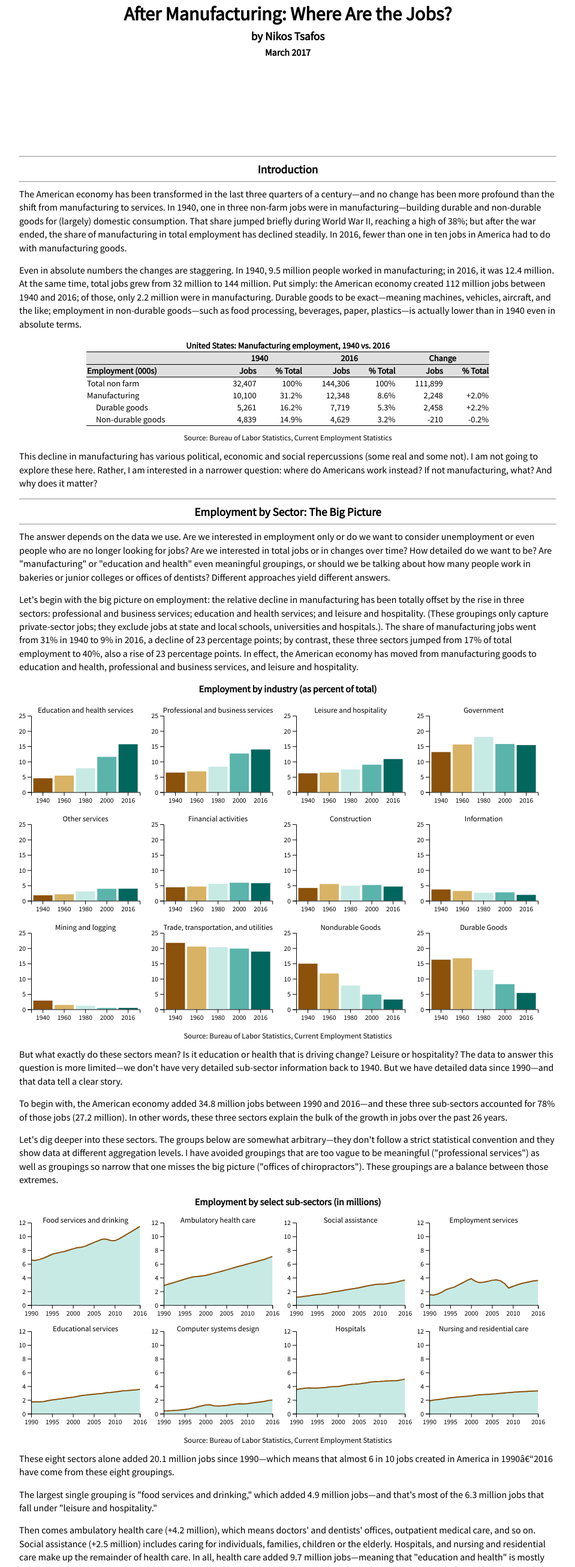
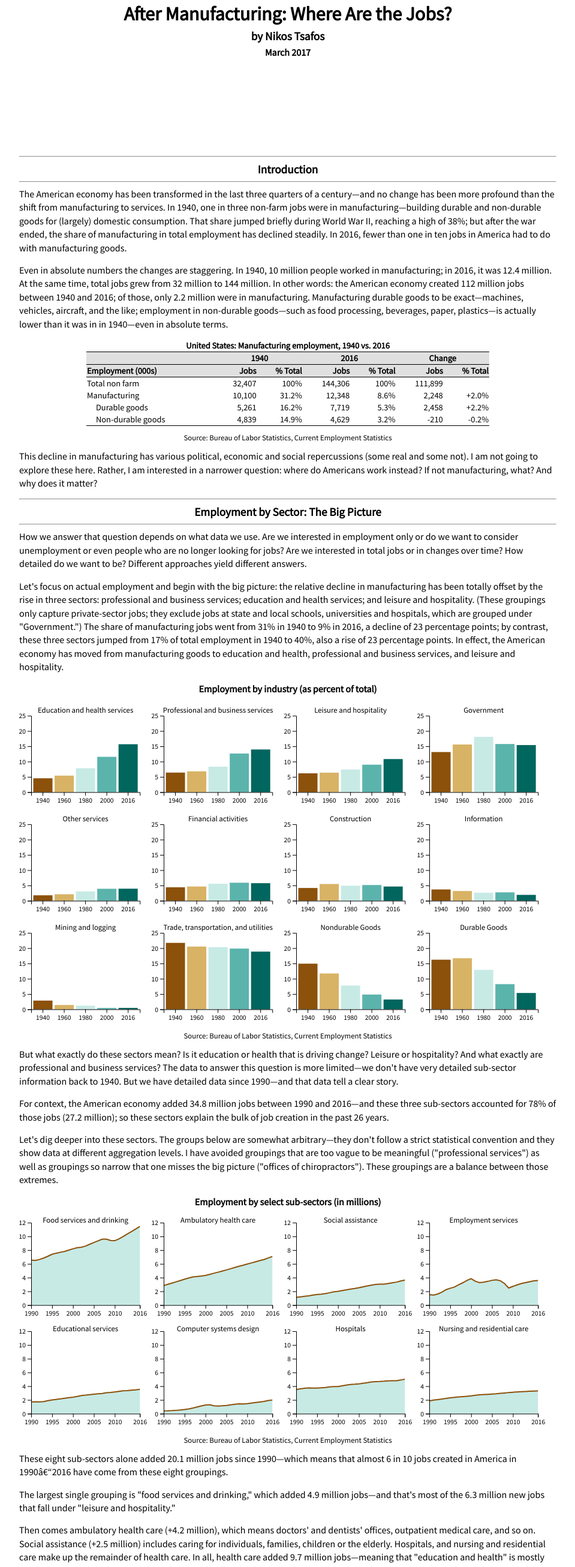
Before and after one commit to nikostsafos/afterManufacturing, a plain HTML site: page index.html in a window 1280 px wide. Shown: the part 188-2800 px from the top of the page at 60% size, without its empty margins (160-1119 px from the left). Drawn offline with nearby package versions, Linux system fonts and the light colour scheme.

Commit message:
Updated index

```diff
--- a/index.html
+++ b/index.html
@@ -26,7 +26,7 @@
 
     <p>The American economy has been transformed in the last three quarters of a century&mdash;and no change has been more profound than the shift from manufacturing to services. In 1940, one in three non-farm jobs were in manufacturing&mdash;building durable and non-durable goods for (largely) domestic consumption. That share jumped briefly during World War II, reaching a high of 38%; but after the war ended, the share of manufacturing in total employment has declined steadily. In 2016, fewer than one in ten jobs in America had to do with manufacturing goods.</p>
 
-    <p>Even in absolute numbers the changes are staggering. In 1940, 9.5 million people worked in manufacturing; in 2016, it was 12.4 million. At the same time, total jobs grew from 32 million to 144 million. Put simply: the American economy created 112 million jobs between 1940 and 2016; of those, only 2.2 million were in manufacturing. Durable goods to be exact&mdash;meaning machines, vehicles, aircraft, and the like; employment in non-durable goods&mdash;such as food processing, beverages, paper, plastics&mdash;is actually lower than in 1940 even in absolute terms.</p>
+    <p>Even in absolute numbers the changes are staggering. In 1940, 10 million people worked in manufacturing; in 2016, it was 12.4 million. At the same time, total jobs grew from 32 million to 144 million. In other words: the American economy created 112 million jobs between 1940 and 2016; of those, only 2.2 million were in manufacturing. Manufacturing durable goods to be exact&mdash;machines, vehicles, aircraft, and the like; employment in non-durable goods&mdash;such as food processing, beverages, paper, plastics&mdash;is actually lower than it was in in 1940&mdash;even in absolute terms.</p>
 
     <table>
       <tr>
@@ -96,18 +96,18 @@
 
     <hr><h2>Employment by Sector: The Big Picture</h2><hr>
 
-    <p>The answer depends on the data we use. Are we interested in employment only or do we want to consider unemployment or even people who are no longer looking for jobs? Are we interested in total jobs or in changes over time? How detailed do we want to be? Are "manufacturing" or "education and health" even meaningful groupings, or should we be talking about how many people work in bakeries or junior colleges or offices of dentists? Different approaches yield different answers.</p>
+    <p>How we answer that question depends on what data we use. Are we interested in employment only or do we want to consider unemployment or even people who are no longer looking for jobs? Are we interested in total jobs or in changes over time? How detailed do we want to be? Different approaches yield different answers.</p>
 
-    <p>Let's begin with the big picture on employment: the relative decline in manufacturing has been totally offset by the rise in three sectors: professional and business services; education and health services; and leisure and hospitality. (These groupings only capture private-sector jobs; they exclude jobs at state and local schools, universities and hospitals.). The share of manufacturing jobs went from 31% in 1940 to 9% in 2016, a decline of 23 percentage points; by contrast, these three sectors jumped from 17% of total employment to 40%, also a rise of 23 percentage points. In effect, the American economy has moved from manufacturing goods to education and health, professional and business services, and leisure and hospitality.</p>
+    <p>Let's focus on actual employment and begin with the big picture: the relative decline in manufacturing has been totally offset by the rise in three sectors: professional and business services; education and health services; and leisure and hospitality. (These groupings only capture private-sector jobs; they exclude jobs at state and local schools, universities and hospitals, which are grouped under "Government.") The share of manufacturing jobs went from 31% in 1940 to 9% in 2016, a decline of 23 percentage points; by contrast, these three sectors jumped from 17% of total employment in 1940 to 40%, also a rise of 23 percentage points. In effect, the American economy has moved from manufacturing goods to education and health, professional and business services, and leisure and hospitality.</p>
 
           <div><h3>Employment by industry (as percent of total)</h3>
                <div class = 'graph' id = 'employmentbySector'></div>
                <p class = 'graphFootnote'>Source: Bureau of Labor Statistics, Current Employment Statistics</p>
           </div>
 
-    <p>But what exactly do these sectors mean? Is it education or health that is driving change? Leisure or hospitality? The data to answer this question is more limited&mdash;we don't have very detailed sub-sector information back to 1940. But we have detailed data since 1990&mdash;and that data tell a clear story.</p>
+    <p>But what exactly do these sectors mean? Is it education or health that is driving change? Leisure or hospitality? And what exactly are professional and business services? The data to answer this question is more limited&mdash;we don't have very detailed sub-sector information back to 1940. But we have detailed data since 1990&mdash;and that data tell a clear story.</p>
 
-    <p>To begin with, the American economy added 34.8 million jobs between 1990 and 2016&mdash;and these three sub-sectors accounted for 78% of those jobs (27.2 million). In other words, these three sectors explain the bulk of the growth in jobs over the past 26 years.</p>
+    <p>For context, the American economy added 34.8 million jobs between 1990 and 2016&mdash;and these three sub-sectors accounted for 78% of those jobs (27.2 million); so these sectors explain the bulk of job creation in the past 26 years.</p>
 
     <p>Let's dig deeper into these sectors. The groups below are somewhat arbitrary&mdash;they don't follow a strict statistical convention and they show data at different aggregation levels. I have avoided groupings that are too vague to be meaningful ("professional services") as well as groupings so narrow that one misses the big picture ("offices of chiropractors"). These groupings are a balance between those extremes.</p>
 
@@ -116,15 +116,17 @@
     <p class = 'graphFootnote'>Source: Bureau of Labor Statistics, Current Employment Statistics</p>
     </div>
 
-    <p>These eight sectors alone added 20.1 million jobs since 1990&mdash;which means that almost 6 in 10 jobs created in America in 1990–2016 have come from these eight groupings.</p>
+    <p>These eight sub-sectors alone added 20.1 million jobs since 1990&mdash;which means that almost 6 in 10 jobs created in America in 1990–2016 have come from these eight groupings.</p>
 
-    <p>The largest single grouping is "food services and drinking," which added 4.9 million jobs&mdash;and that's most of the 6.3 million jobs that fall under "leisure and hospitality."</p>
+    <p>The largest single grouping is "food services and drinking," which added 4.9 million jobs&mdash;and that's most of the 6.3 million new jobs that fall under "leisure and hospitality."</p>
 
-    <p>Then comes ambulatory health care (+4.2 million), which means doctors' and dentists' offices, outpatient medical care, and so on. Social assistance (+2.5 million) includes caring for individuals, families, children or the elderly. Hospitals, and nursing and residential care make up the remainder of health care. In all, health care added 9.7 million jobs&mdash;meaning that "education and health" is mostly health (+9.7 million) and less so education (+1.8 million). It also means that of the 34.8 million jobs that the American economy has added since 1990, 28% have been in health care (9.7 million).</p>
+    <p>Then comes ambulatory health care (+4.2 million), which means doctors' and dentists' offices, outpatient medical care, and so on. Social assistance (+2.5 million) includes caring for individuals, families, children or the elderly. Hospitals, and nursing and residential care make up the remainder of health care. In all, health care added 9.7 million jobs&mdash;meaning that "education and health" is mostly health (+9.7 million), not education (+1.8 million). It also means that of the 34.8 million jobs that the American economy has added since 1990, 28% have been in health care (9.7 million).</p>
 
     <p>The other two categories are employment services (largely temporary help services) and computer systems design (effectively, IT). Together, these amounted to 3.6 million of the 9.3 million new jobs categorized under "professional and business services." The other major sub-categories (not shown) include management consulting (+830 thousand) and architecture and engineering (+470 thousand). The rest sub-categories are smaller and include legal services, accounting, bookkeeping, etc.</p>
 
     <p>Beyond these three groupings, there are two sectors where job growth has been strong. Financial activities added about 1.7 million jobs since 1990, with roughly equal contributions from investment products (+440 thousand), insurance (+544 thousand) and real estate (+450 thousand). And transportation and warehousing added another 1.5 million jobs, coming from trucking (+331 thousand); support activities for transportation (+296 thousand), largely related to air transportation; courriers and messengers (+267 thousand); and warehousing and storage (+509 thousand).</p>
+
+    <p>Interestingly, information has not shown much job growth. There are growing sub-sectors, to be sure: software publishers (+257 thousand); motion picture and sound recording (+165 thousand); data processing, hosting and related services (+88 thousand); and internet publishing and broadcasting and web search portals (+171 thousand). But the job losses in information have been large&mdash;especially, newspaper, book and directory publishers (-398 thousand) and telecommunications (-214 thousand). On balance, the information industry has created only 84 thousand direct jobs since 1990.
 
     <hr><h2>Conclusion</h2><hr>
 
@@ -146,9 +148,9 @@
 
     <p>What does this mean? First: 18% of the job growth has been in leisure and hospitality, essentially jobs geared to help us enjoy life more. That seems low to me. Second: health care is a major employer. In fact, it is hard to understand the health care debate in the United States without appreciating that health care is, increasingly, what Americans do-how they earn their living and provide for themselves and their families. Third: there is a sizable segment of employment focused on making things run better&mdash;seen positively, this could be understood in the context of improving efficiency; or, more realistically, this is a response to sub-standard services and inefficient business practices&mdash;inefficiencies that should, ideally, disappear.</p>
 
-    <p>Finally, there is a fragility to this economy. What would happen if the United States dramatically reduced the cost of health care? What if companies were managed better? Or computer systems were easier to operate? Or technology allowed employers and employees to find each other more easily? What would Americans do then?</p>
+    <p>There is fragility in this economy. What would happen if the United States dramatically reduced the cost of health care? What if companies were managed better? Or computer systems were easier to operate? Or technology allowed employers and employees to find each other more easily? What would Americans do then?</p>
 
-    <p>Probably they would move to the next thing that needed fixing. Yet one is left wondering: do people flock to the thing that needs fixing; or do people turning en masse to a new segment of the economy produce the kind of complexity that then requires more people to solve? Does health care cost so much because so many people work in health care, or do people work in health care because that's where the money and the jobs are? Probably a bit of both. But does America have better health outcomes as a result of this massive influx of money, people and complexity? Probably not.</p>
+    <p>Probably they would move to the next thing that needed fixing. Yet one is left wondering: do people flock to the thing that needs fixing; or do people turning en masse to a new segment of the economy produce the kind of complexity that then requires more people to solve? Put differently: Does health care cost so much because so many people work in health care, or do people work in health care because that's where the money and the jobs are? Probably a bit of both. But does America have better health outcomes as a result of this massive influx of money and people? Probably not.</p>
 
     <p>The same can be said for services such as IT and consulting, which exist to address complexity and/or inefficiency (and often fail to do so). Or what about finance, where there is a growing focus on creating more complex products that are, in theory, more tailored and sophisticated but, in practice, end up adding little to what already exists.</p>
 
```
